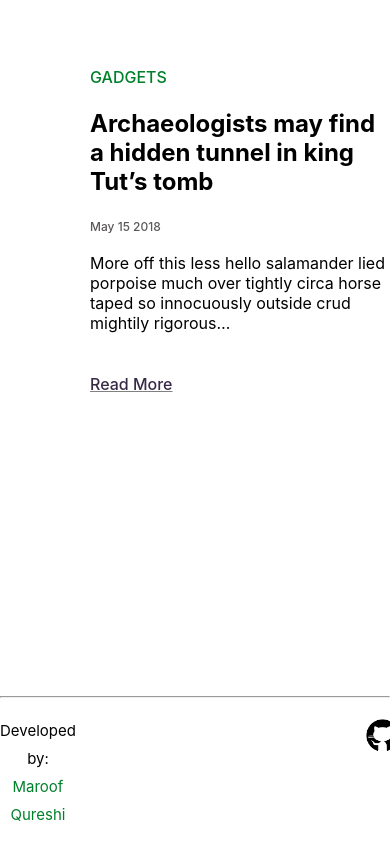
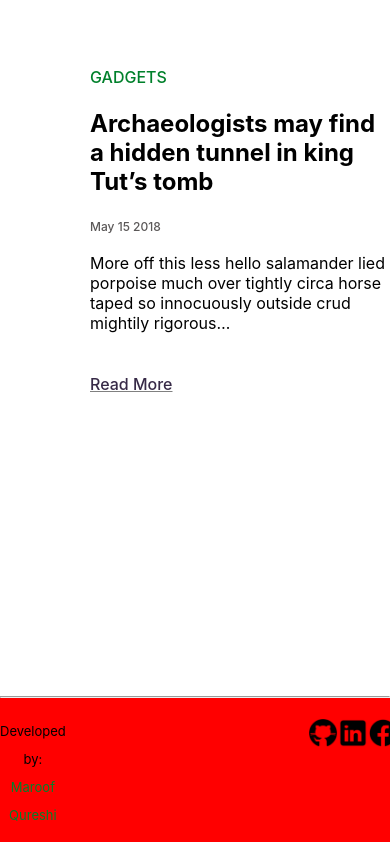
Before and after one commit to developermaroof/Project-TechBerg-Figma, a React (Create React App) app: page /gadgets in a window 390 px wide. Shown: the part 2165-3009 px from the top of the page. Built offline with nearby package versions, Linux system fonts and the light colour scheme.

Commit message:
Update footer.css

```diff
--- a/src/components/footer/footer.css
+++ b/src/components/footer/footer.css
@@ -32,3 +32,88 @@
   align-items: center;
   justify-content: center;
 }
+
+@media screen and (max-width: 1265px) {
+  .footer-div p {
+    margin-right: 73%;
+  }
+}
+@media screen and (max-width: 1221px) {
+  .footer-div p {
+    margin-right: 72%;
+  }
+}
+@media screen and (max-width: 1180px) {
+  .footer-div p {
+    margin-right: 71%;
+  }
+}
+@media screen and (max-width: 1142px) {
+  .footer-div p {
+    margin-right: 70%;
+  }
+}
+@media screen and (max-width: 1107px) {
+  .footer-div p {
+    margin-right: 69%;
+  }
+}
+
+@media screen and (max-width: 1073px) {
+  .footer-div p {
+    margin-right: 68%;
+  }
+}
+
+@media screen and (max-width: 1043px) {
+  .footer-div p {
+    margin-right: 67%;
+  }
+}
+@media screen and (max-width: 1013px) {
+  .footer-div p {
+    margin-right: 66%;
+  }
+}
+@media screen and (max-width: 986px) {
+  .footer-div img {
+    width: 30px;
+    height: 30px;
+  }
+}
+@media screen and (max-width: 942px) {
+  .footer-div p {
+    font-size: 14px;
+  }
+}
+@media screen and (max-width: 902px) {
+  .footer-div p {
+    font-size: 13px;
+  }
+}
+@media screen and (max-width: 862px) {
+  .footer-div p {
+    margin-right: 65%;
+  }
+}
+@media screen and (max-width: 840px) {
+  .footer-div p {
+    margin-right: 64%;
+  }
+}
+@media screen and (max-width: 819px) {
+  .footer-div p {
+    margin-right: 63%;
+  }
+}
+@media screen and (max-width: 799px) {
+  .footer-div p {
+    margin-right: 62%;
+  }
+}
+
+@media screen and (max-width: 790px) {
+  .footer {
+    background-color: red;
+  }
+}
```
